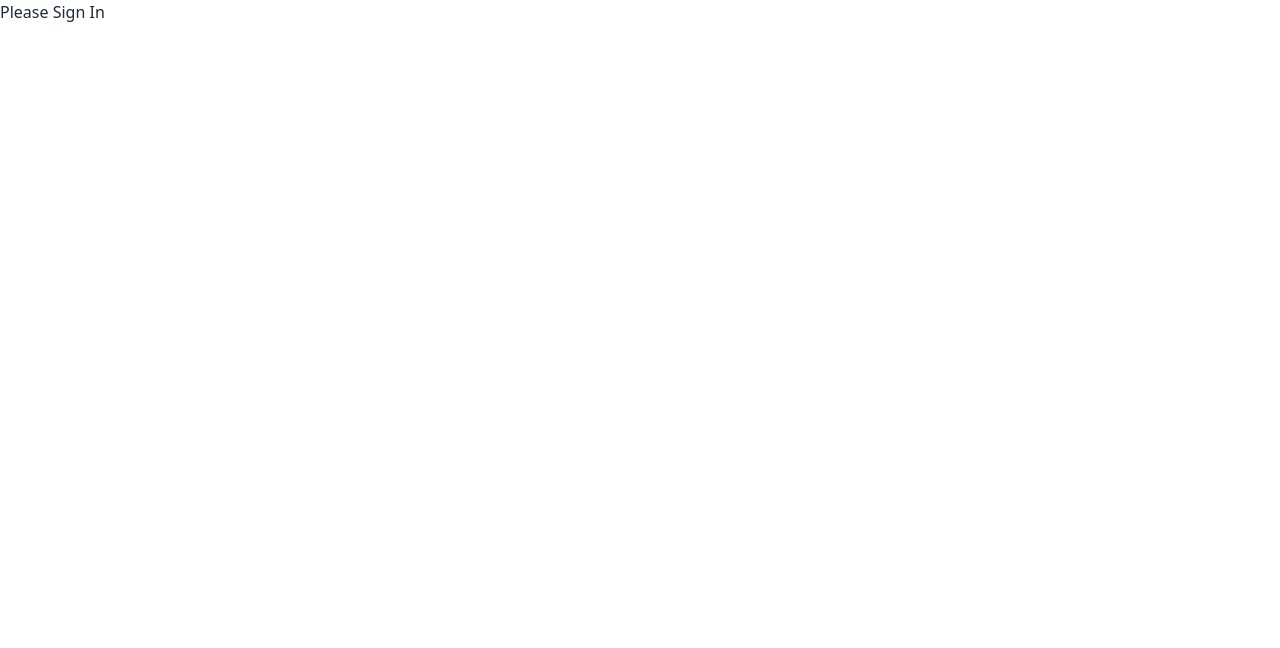
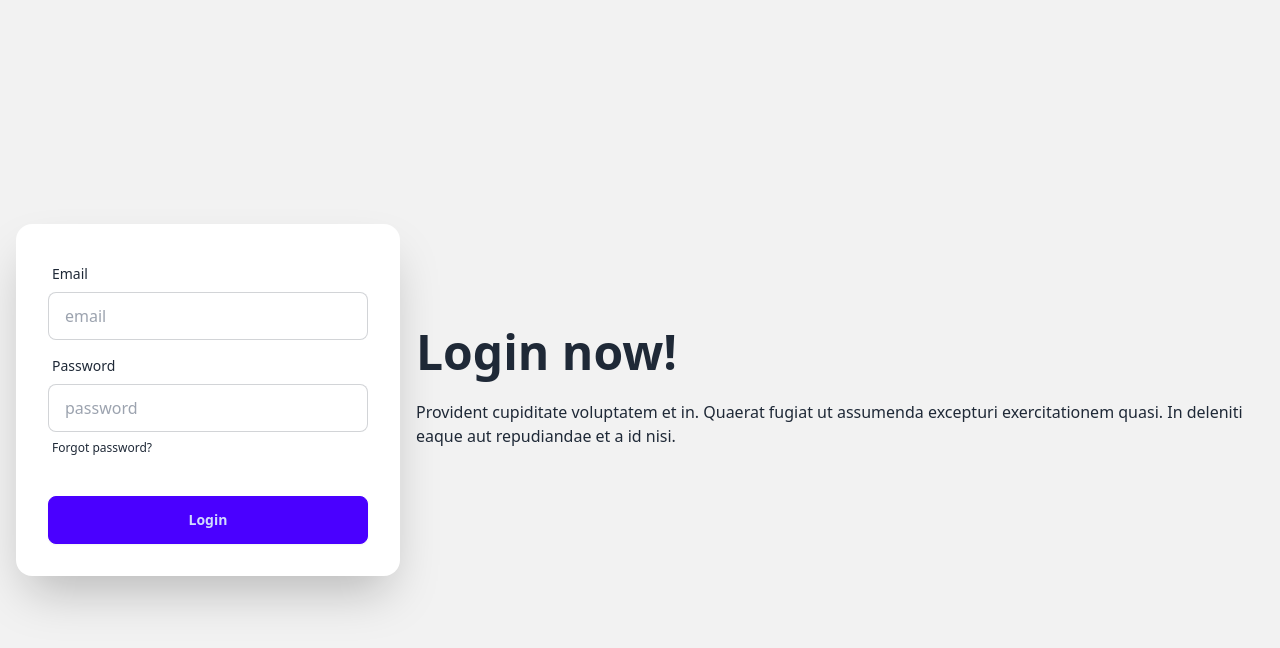
Before and after one commit to Sultana-Razia/coffee-store-client, a React (Vite) app: page /signIn in a window 1280 px wide. Shown: the top 648 px of the page. Built offline with nearby package versions, Linux system fonts and the light colour scheme; no server answers; a web font is replaced by a local one.

Commit message:
Patch a user field from client side

```diff
--- a/src/components/SignIn.jsx
+++ b/src/components/SignIn.jsx
@@ -1,9 +1,78 @@
-import React from 'react';
+import React, { useContext } from 'react';
+import { AuthContext } from '../providers/AuthProvider';
 
 const SignIn = () => {
+
+    const { signInUser } = useContext(AuthContext);
+
+    const handleSignIn = e => {
+        e.preventDefault();
+        const form = e.target;
+        const email = form.email.value;
+        const password = form.password.value;
+        console.log(email, password);
+
+        signInUser(email, password)
+            .then(result => {
+                console.log(result.user);
+                const user = {
+                    email,
+                    lastLoggedAt: result.user?.metadata?.lastSignInTime
+                }
+                //update last logged at in the database
+                fetch('http://localhost:5000/user', {
+                    method: 'PATCH',
+                    headers: {
+                        'content-type': 'application/json'
+                    },
+                    body: JSON.stringify(user)
+                })
+                    .then(res => res.json())
+                    .then(data => {
+                        console.log(data);
+                    })
+            })
+            .then(error => {
+                console.error(error);
+            })
+
+    }
+
     return (
         <div>
-            <h2>Please Sign In</h2>
+            <div className="hero bg-base-200 min-h-screen">
+                <div className="hero-content flex-col lg:flex-row-reverse">
+                    <div className="text-center lg:text-left">
+                        <h1 className="text-5xl font-bold">Login now!</h1>
+                        <p className="py-6">
+                            Provident cupiditate voluptatem et in. Quaerat fugiat ut assumenda excepturi exercitationem
+                            quasi. In deleniti eaque aut repudiandae et a id nisi.
+                        </p>
+                    </div>
+                    <div className="card bg-base-100 w-full max-w-sm shrink-0 shadow-2xl">
+                        <form onSubmit={handleSignIn} className="card-body">
+                            <div className="form-control">
+                                <label className="label">
+                                    <span className="label-text">Email</span>
+                                </label>
+                                <input type="email" name='email' placeholder="email" className="input input-bordered" required />
+                            </div>
+                            <div className="form-control">
+                                <label className="label">
+                                    <span className="label-text">Password</span>
+                                </label>
+                                <input type="password" name='password' placeholder="password" className="input input-bordered" required />
+                                <label className="label">
+                                    <a href="#" className="label-text-alt link link-hover">Forgot password?</a>
+                                </label>
+                            </div>
+                            <div className="form-control mt-6">
+                                <button className="btn btn-primary">Login</button>
+                            </div>
+                        </form>
+                    </div>
+                </div>
+            </div>
         </div>
     );
 };
--- a/src/components/Users.jsx
+++ b/src/components/Users.jsx
@@ -44,7 +44,7 @@
                                 <th>1</th>
                                 <td>{user.email}</td>
                                 <td>{user.createdAt}</td>
-                                <td></td>
+                                <td>{user.lastLoggedAt}</td>
                                 <td>
                                     <button
                                         onClick={() => handleDelete(user._id)}
--- a/src/providers/AuthProvider.jsx
+++ b/src/providers/AuthProvider.jsx
@@ -1,5 +1,5 @@
 import React, { createContext, useState } from 'react';
-import { createUserWithEmailAndPassword, getAuth } from 'firebase/auth';
+import { createUserWithEmailAndPassword, getAuth, signInWithEmailAndPassword } from 'firebase/auth';
 import app from '../firebase/firebase.config';
 
 
@@ -16,10 +16,16 @@
         return createUserWithEmailAndPassword(auth, email, password)
     }
 
+    const signInUser = (email, password) => {
+        setLoading(true);
+        return signInWithEmailAndPassword(auth, email, password);
+    }
+
     const userInfo = {
         user,
         loading,
-        createUser
+        createUser,
+        signInUser
     }
 
     return (
```
